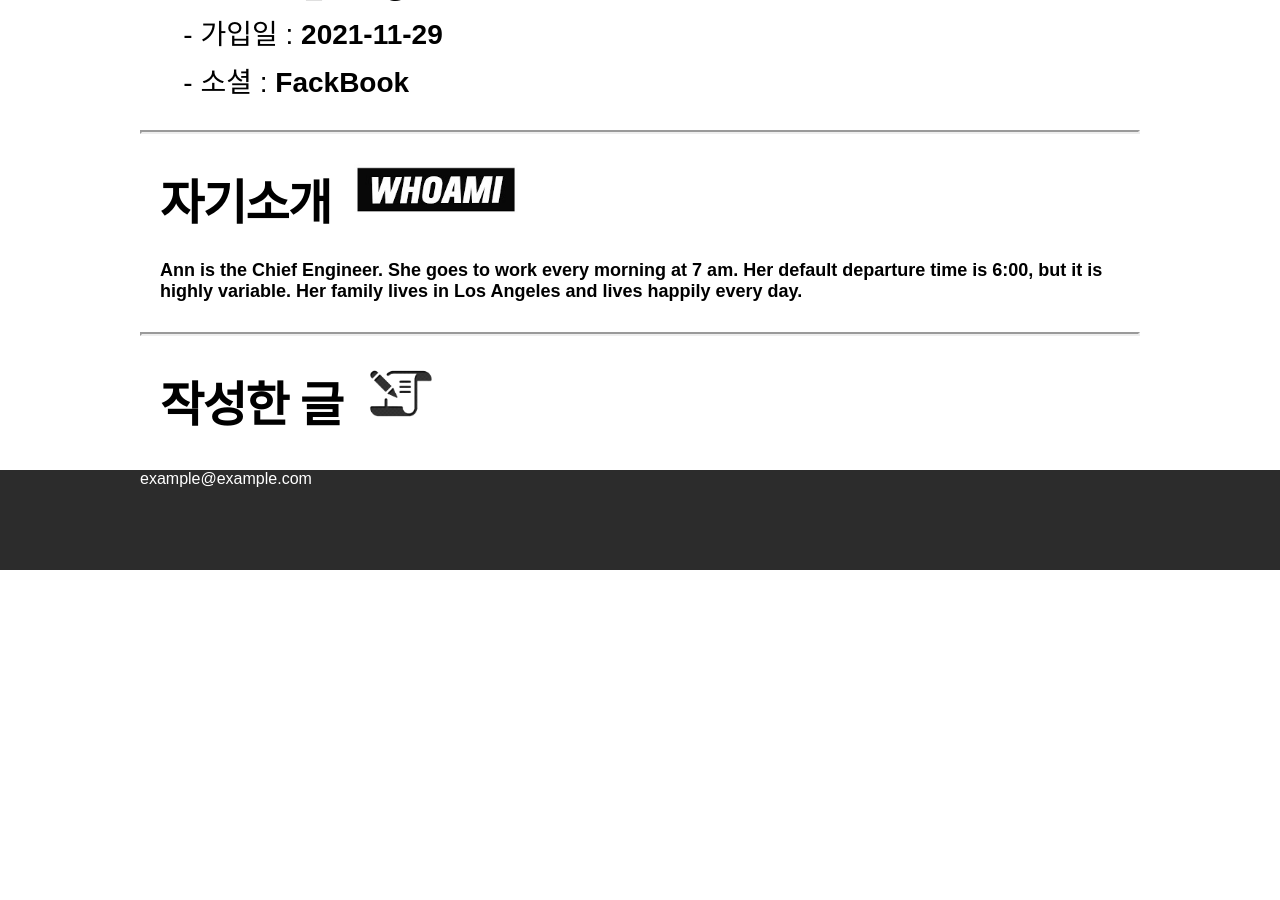
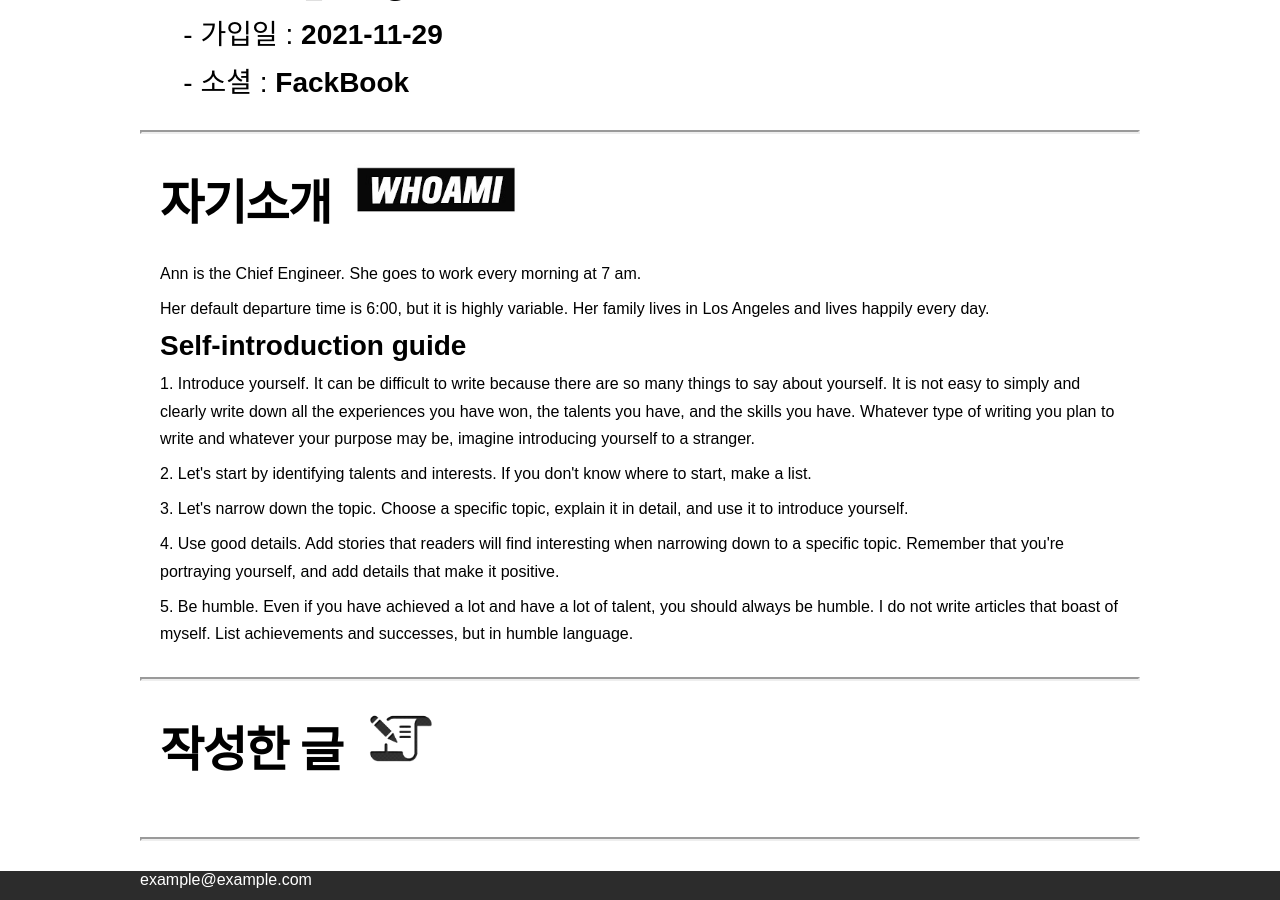
Before and after one commit to CYAN4S/hydn, a Jekyll site: the page built from _authors/ann.html, in a window 1280 px wide and 900 px high, scrolled down 742 px. Built offline with Jekyll 4.4.1, drawn with Linux system fonts in a browser that asks for light colours; nearby versions of some CDN libraries; some web fonts are replaced; before the commit the page ends 1312 px from its top, so only the background shows below that.

Commit message:
notify editiorpage and text fix error

```diff
--- a/_authors/ann.html
+++ b/_authors/ann.html
@@ -10,5 +10,7 @@ ID : "Ann_1129@naver.com"
 belong : SamSung
 ---
 
-Ann is the Chief Engineer. She goes to work every morning at 7 am.
-Her default departure time is 6:00, but it is highly variable. Her family lives in Los Angeles and lives happily every day.
+<p>Ann is the Chief Engineer. She goes to work every morning at 7 am.</p>
+<p>Her default departure time is 6:00, but it is highly variable. Her family lives in Los Angeles and lives happily every day.</p>
+
+{% include aboutme.html %}
--- /dev/null
+++ b/_includes/aboutme.html
@@ -0,0 +1,27 @@
+
+<h3> <b> Self-introduction guide</b> </h3>
+
+<p>
+  1. Introduce yourself. It can be difficult to write because there are so many things to say about yourself.
+  It is not easy to simply and clearly write down all the experiences you have won, the talents you have, and the skills you have.
+  Whatever type of writing you plan to write and whatever your purpose may be, imagine introducing yourself to a stranger.
+</p>
+
+<p>
+  2. Let's start by identifying talents and interests. If you don't know where to start, make a list.
+</p>
+
+<p>
+  3. Let's narrow down the topic. Choose a specific topic, explain it in detail, and use it to introduce yourself.
+</p>
+
+<p>
+  4. Use good details.
+  Add stories that readers will find interesting when narrowing down to a specific topic.
+  Remember that you're portraying yourself, and add details that make it positive.
+</p>
+
+<p>
+  5. Be humble. Even if you have achieved a lot and have a lot of talent, you should always be humble.
+  I do not write articles that boast of myself. List achievements and successes, but in humble language.
+</p>
--- a/_layouts/author.html
+++ b/_layouts/author.html
@@ -46,4 +46,5 @@ layout: default
       {% for post in filtered_posts %} {% include postlist-item.html %} {% endfor %}
     </ul>
   </div>
+  <hr/>
 </section>
```
Also changed, not shown: _authors/david.html (+5 -2 lines).
